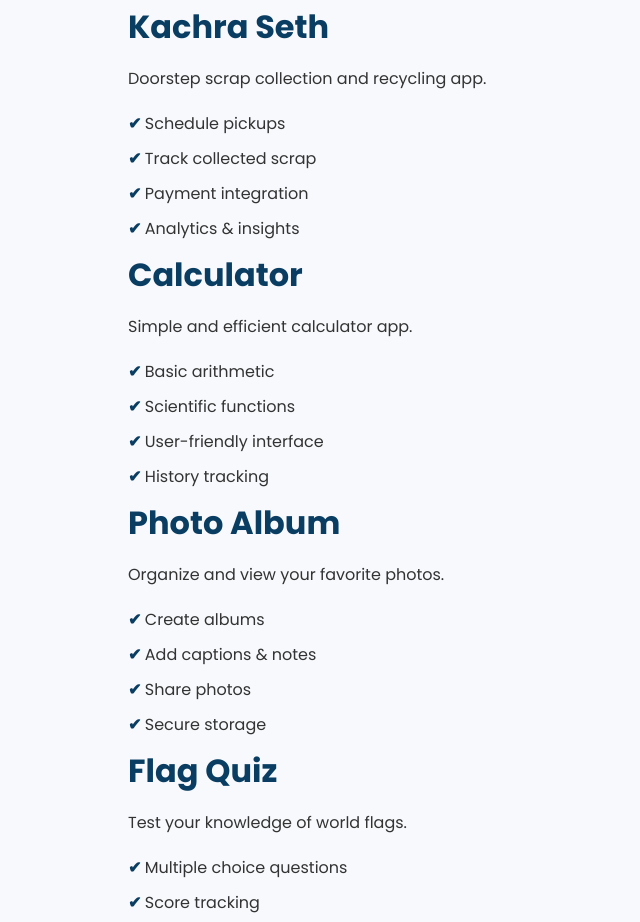
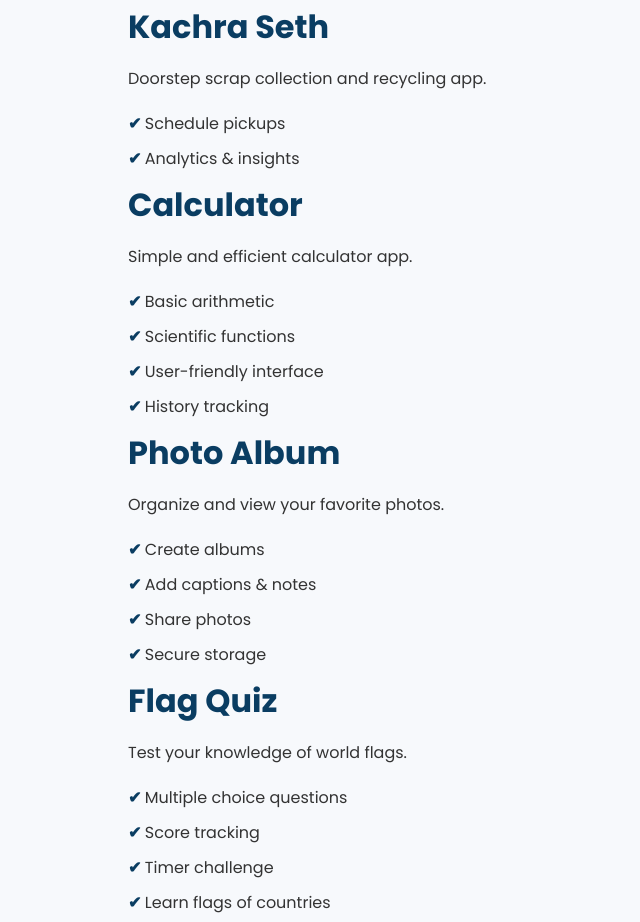
Before and after one commit to bablookumarmuz/Babloo-Android-Apps, a plain HTML site: page index.html in a window 1280 px wide. Shown: the part 2335-3257 px from the top of the page, without its empty margins (0-640 px from the left). Drawn offline with Linux system fonts and the light colour scheme.

Commit message:
Update index.html

```diff
--- a/index.html
+++ b/index.html
@@ -188,8 +188,8 @@
     <p>Doorstep scrap collection and recycling app.</p>
     <ul>
       <li>Schedule pickups</li>
-      <li>Track collected scrap</li>
-      <li>Payment integration</li>
+      <!-- <li>Track collected scrap</li>
+      <li>Payment integration</li> -->
       <li>Analytics & insights</li>
     </ul>
 
```
